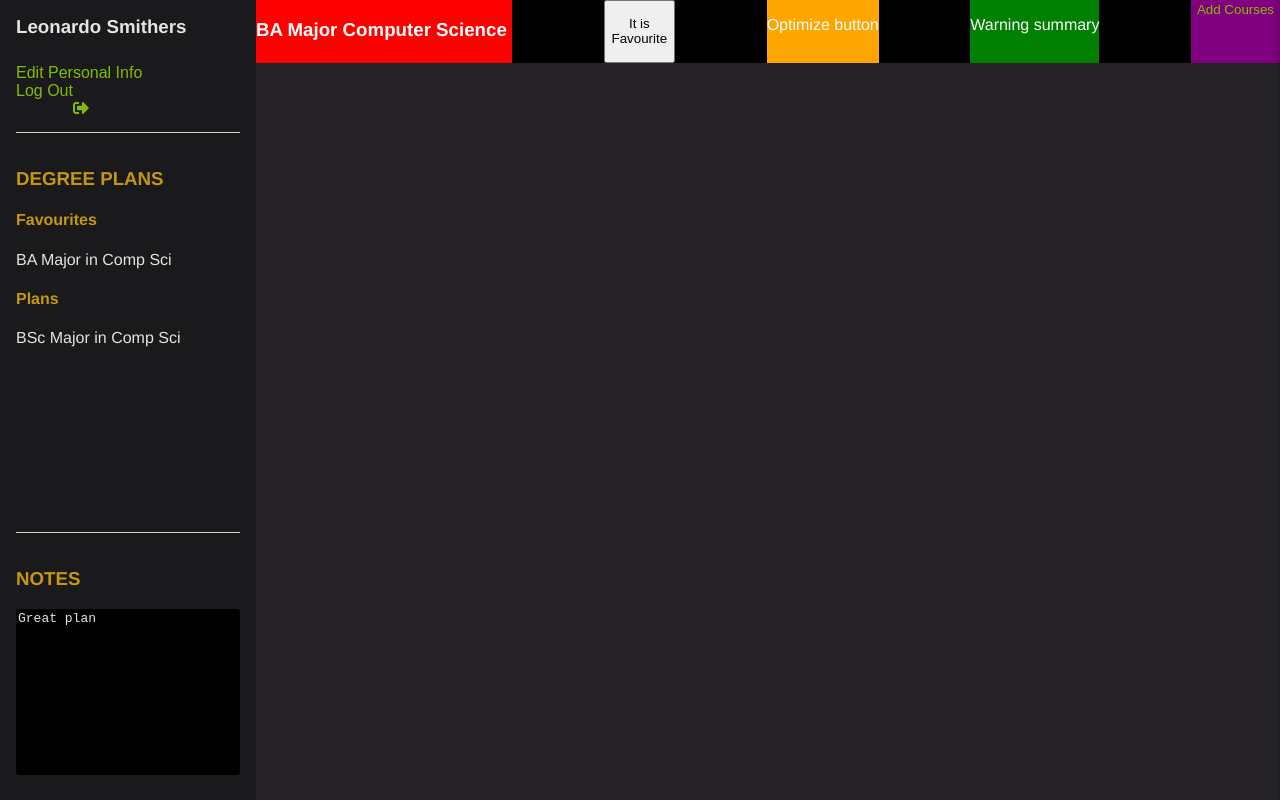
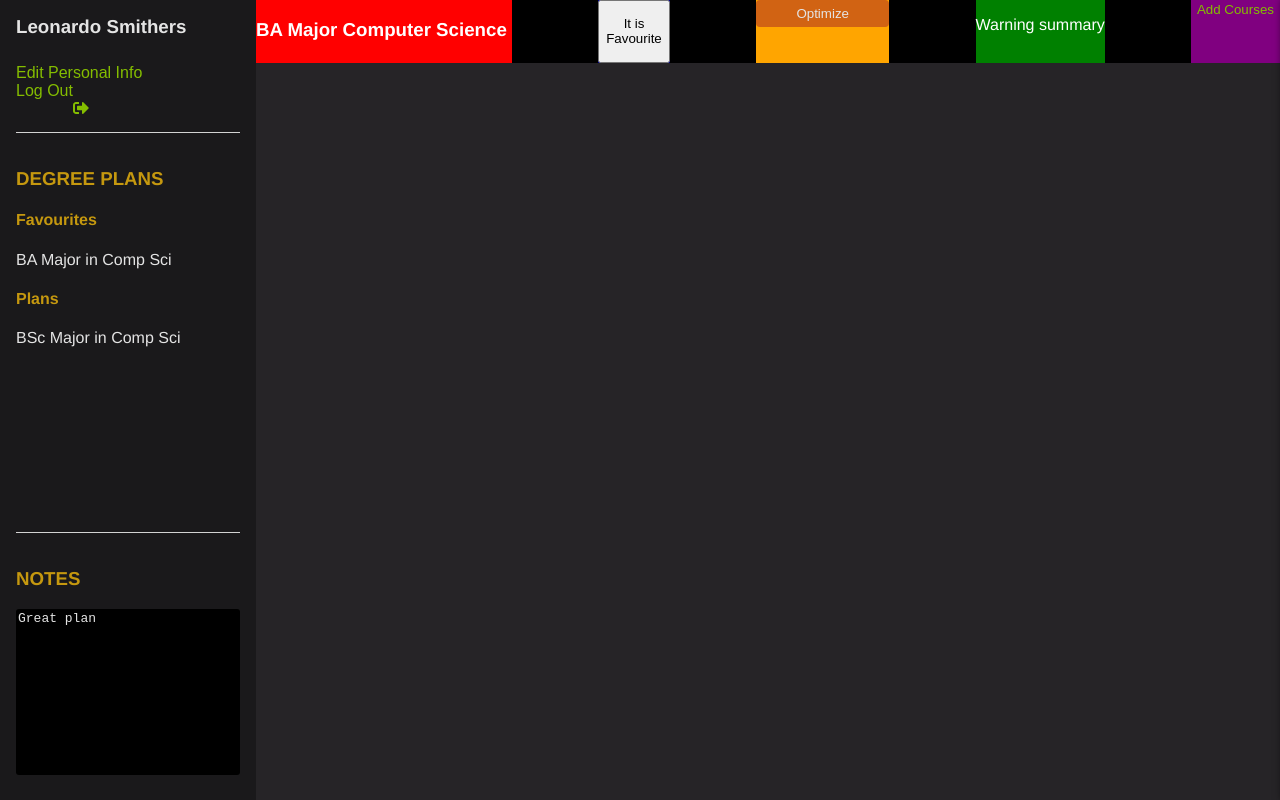
Before and after one commit to UBCO-COSC499-Winter-2018-Term-1-2/visual-course-planner, a React app in the folder client/: page /main in a window 1280 px wide. Built offline with nearby package versions, Linux system fonts and the light colour scheme.

Commit message:
Add OptimizeBtn component to PlannerHeader, remove unused import

```diff
--- a/client/src/components/PlannerHeader/PlannerHeader.js
+++ b/client/src/components/PlannerHeader/PlannerHeader.js
@@ -1,19 +1,26 @@
-import React, {Component} from 'react';
+import React from 'react';
+import PropTypes from 'prop-types';
 import './PlannerHeader.css';
 import PlanName from '../PlanName/PlanName';
 import FavouriteBtn from '../FavouriteBtn/FavouriteBtn';
 import SideBarToggleButton from '../SideBarToggleButton/SideBarToggleButton';
+import OptimizeBtn from '../OptimizeBtn/OptimizeBtn';
 
 const PlannerHeader = (props) => {
     return (
         <div className="planner-header-wrapper">
             <div className="plan-name-container"> <PlanName name="BA Major Computer Science"/> </div>
             <div className="favouriteBtn-container"><FavouriteBtn favourite={true}/></div>
-            <div className="optimizeBtn-container"><p>Optimize button</p></div>
+            <div className="optimizeBtn-container"><OptimizeBtn click={props.optimize}/></div>
             <div className="warning-summary-container"><p>Warning summary</p></div>
             <div className="addcourseBtn-container"><SideBarToggleButton click={props.toggleSidebar}/></div>
         </div>
     );
 }
 
+PlannerHeader.propTypes = {
+    optimize: PropTypes.func.isRequired,
+    toggleSidebar: PropTypes.func.isRequired,
+}
+
 export default PlannerHeader;
```
